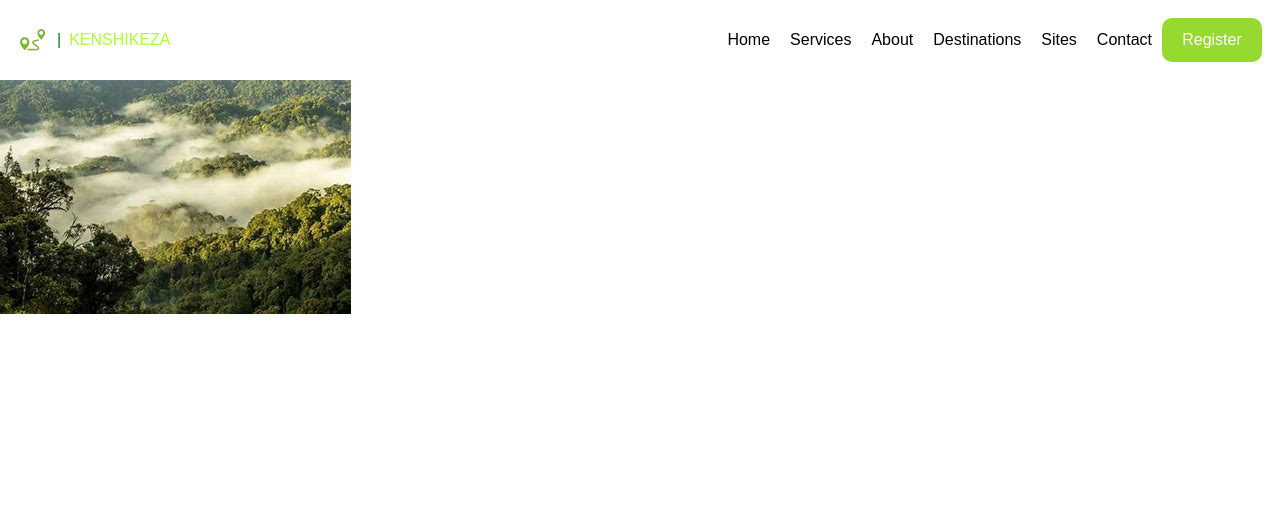
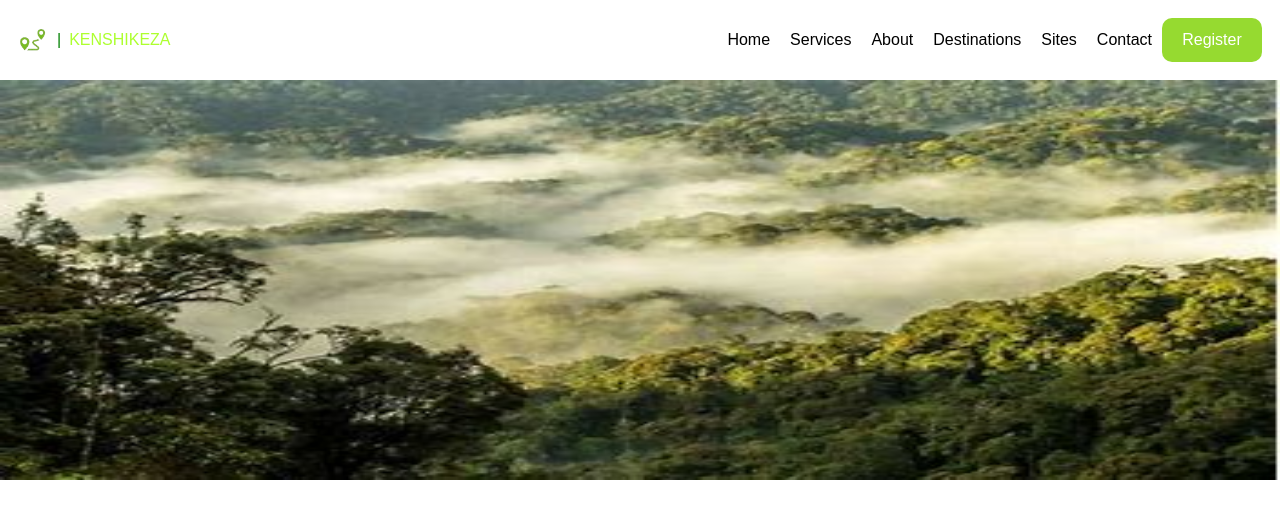
Before and after one commit to SIGYE/Keshikeza, a React (Create React App) app: page / in a window 1280 px wide. Shown: the top 518 px of the page. Built offline with nearby package versions, Linux system fonts and the light colour scheme.

Commit message:
dispaly modifications

```diff
--- a/src/components/Display/Display.css
+++ b/src/components/Display/Display.css
@@ -1,34 +1,18 @@
 * {
     margin: 0;
-    box-sizing: border-box;
+    padding: 0;
   }
-  .img-container{
-    max-width: 100%;
+
+  .image-container {
+    display: flex;
+    align-items: center;
+    justify-content: center;
+    margin: auto;
     overflow: hidden;
   }
 
-  .image-container {
+ .image-container img {
     width: 100%;
-    height: 100vh;
-    display: flex;
-    justify-content: center;
-    align-items: center;
+    height: 400px;
     overflow: hidden;
-    width: 10px;
   }
-
-  .image-container img {
-    max-width: 100%;
-    height: auto;
-    display: block;
-    width: 10px;
-  }
-  .image-container img::before{
-    content: " ";
-    top: 0;
-    left: 0;
-    position: absolute;
-    width: 100%;
-    height: 100%;
-    background: rgba(0, 0, 0, 0.5);
-  }
--- a/src/components/Display/Display.jsx
+++ b/src/components/Display/Display.jsx
@@ -1,9 +1,10 @@
 import React from 'react'
 import nyungwe from '../../assets/nyungwe.jpeg'
+import './Display.css';
 
 const Display = () => {
   return (
-    <div className='img-container'>
+    <div className='image-container'>
         <img src={nyungwe} />
     </div>
   )
```
